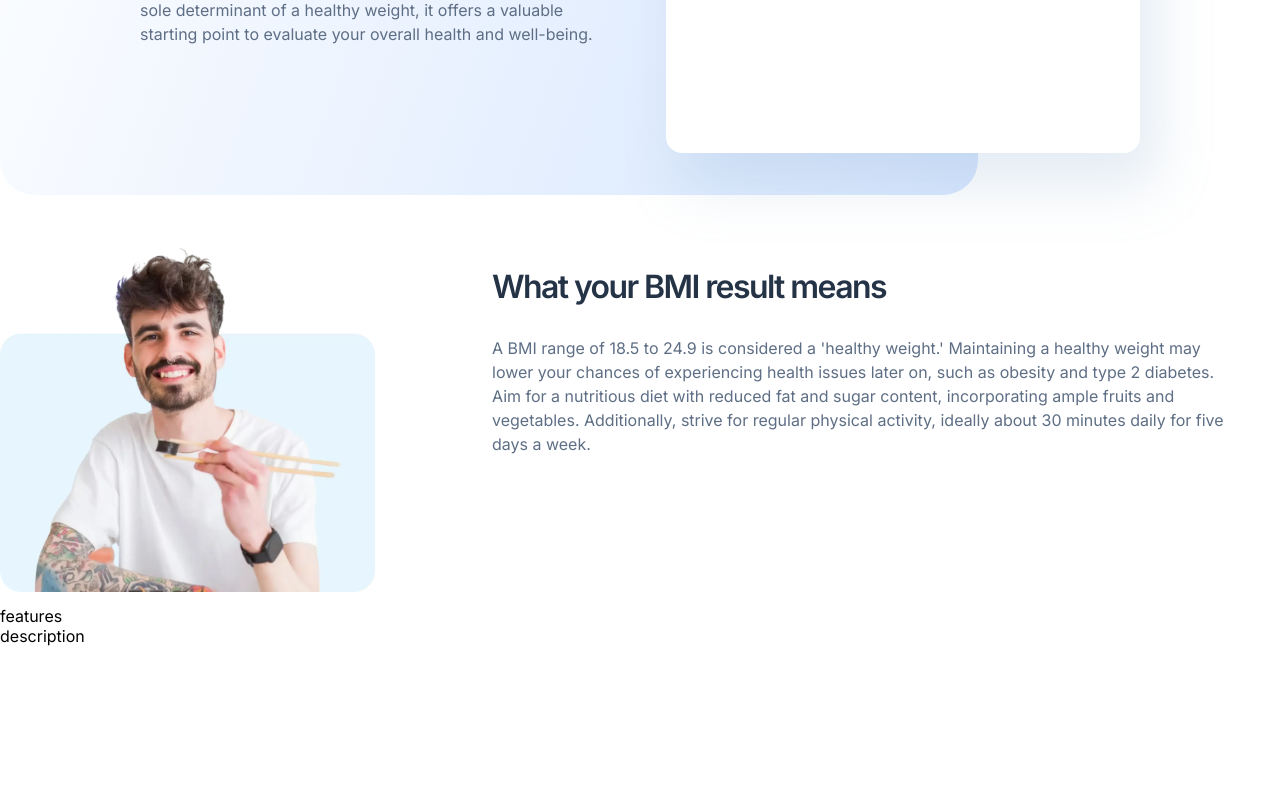
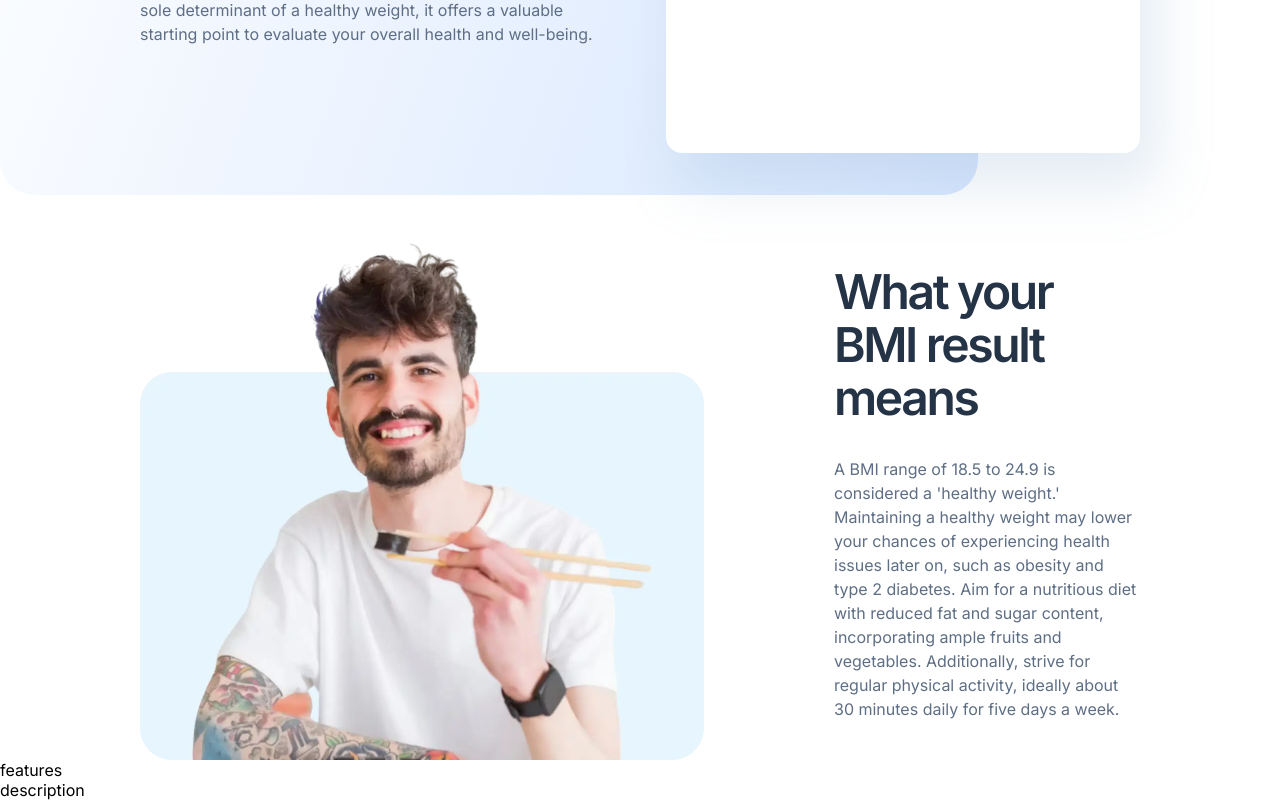
Before and after one commit to caarlosdamian/bmi-calculator, a Next.js app: page / in a window 1280 px wide. Shown: the part 445-1245 px from the top of the page. Before the commit the page ends 1091 px from the top, so only its background shows below. Built offline with nearby package versions, Linux system fonts and the light colour scheme.

Commit message:
feat(presentation): added presentation section mobile desing

```diff
--- a/src/sections/hero/Hero.module.css
+++ b/src/sections/hero/Hero.module.css
@@ -72,16 +72,6 @@
     }
 }
 
-@media (min-width: 768px) {
-    .hero {
-        gap: 40px;
-    }
-
-    .hero__headers--title {
-        max-width: 580px;
-    }
-}
-
 @media (min-width: 993px) {
     .hero {
         padding: 74px 140px;
--- a/src/sections/presentation/Presentation.module.css
+++ b/src/sections/presentation/Presentation.module.css
@@ -33,6 +33,14 @@
     color: #5E6E85;
 }
 
+
+.presentation__img-image {
+    width: 375px;
+    height: 354.39px;
+    position: relative;
+
+}
+
 @media (min-width: 768px) {
     .presentation {
         flex-direction: row;
@@ -43,3 +51,26 @@
         padding: 42px;
     }
 }
+
+@media (min-width: 993px) {
+    .presentation {
+        padding: 0 140px;
+        gap: 130px;
+        align-items: center;
+        justify-content: center;
+    }
+
+    .presentation__content {
+        max-width: 465px;
+        padding: 0;
+    }
+
+    .presentation__img-image {
+        width: 564px;
+        height: 533px;
+    }
+
+    .presentation__content-title {
+        font-size: 48px;
+    }
+}
--- a/src/sections/presentation/Presentation.tsx
+++ b/src/sections/presentation/Presentation.tsx
@@ -6,13 +6,12 @@ export const Presentation = () => {
   return (
     <section id="presentation" className={styles.presentation}>
       <div className={styles.presentation__img}>
-        <div className={styles['presentation__img-background']}></div>
+        {/* <div className={styles['presentation__img-background']}></div> */}
         <div className={styles['presentation__img-image']}>
           <Image
             src="/image-man-eating.webp"
             alt="testing"
-            width={375}
-            height={375}
+            fill={true}
             style={{
               objectFit: 'contain',
             }}
```
